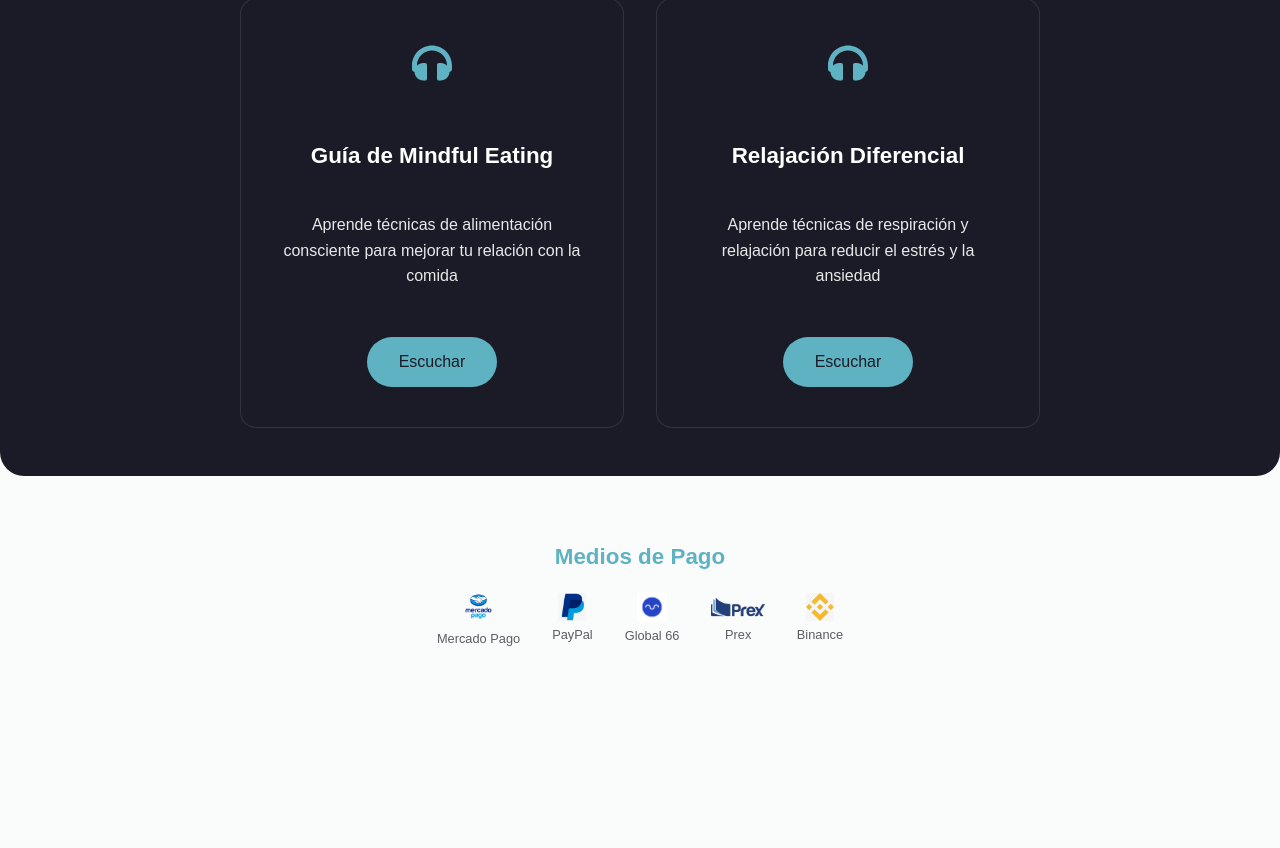
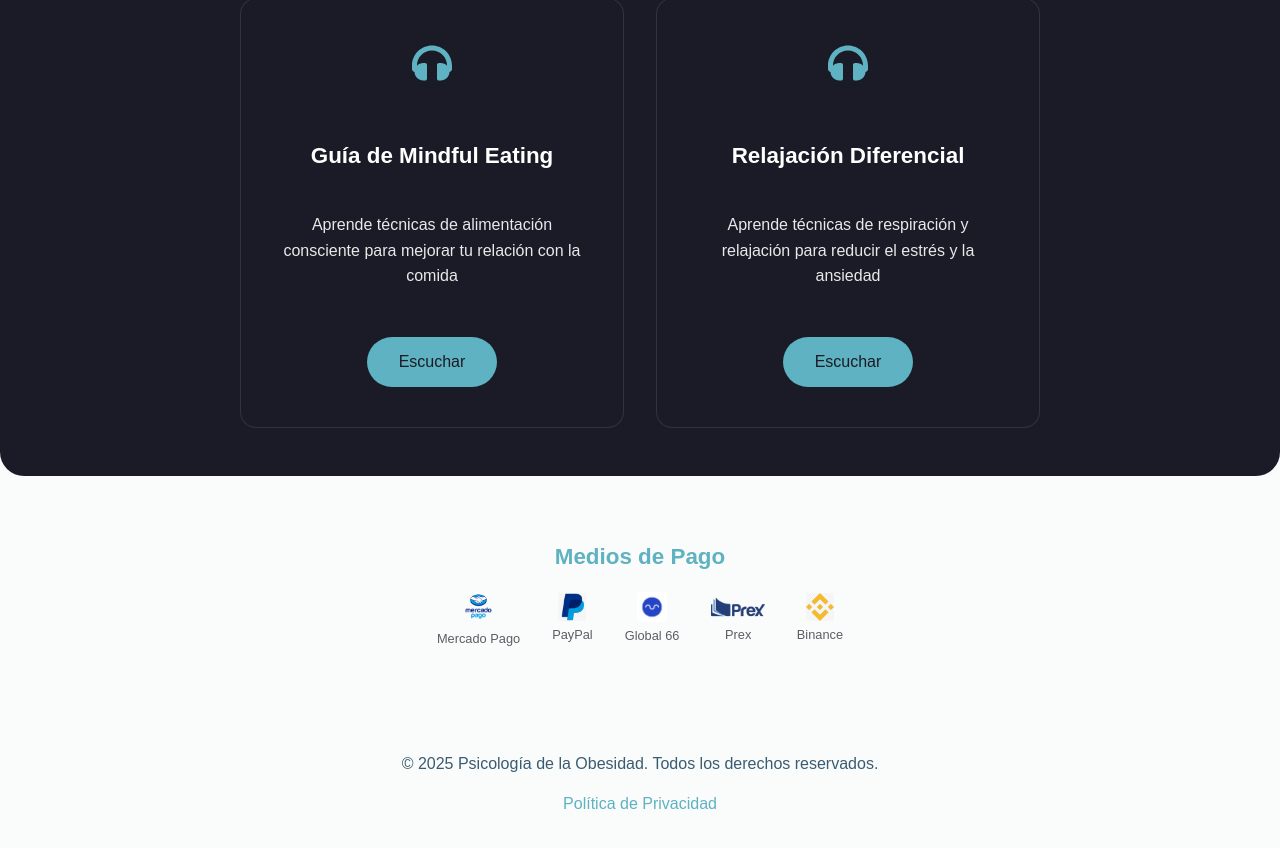
Before and after one commit to pabloenzenhofer/psicologiadelaobesidad, a React (Vite) app: page / in a window 1280 px wide. Shown: the part 5149-5997 px from the top of the page. Before the commit the page ends 5869 px from the top, so only its background shows below. Built offline with nearby package versions, Linux system fonts and the light colour scheme; a web font is replaced by a local one.

Commit message:
feat: agregar Footer a la página principal y enlazar política

```diff
--- a/src/App.tsx
+++ b/src/App.tsx
@@ -6,6 +6,7 @@ import Navbar from './components/Navbar'
 import Hero from './sections/Hero'
 import WhatsAppButton from './components/WhatsAppButton'
 import Analytics from './components/Analytics'
+import Footer from './components/Footer'
 import { Analytics as VercelAnalytics } from '@vercel/analytics/react'
 import { Helmet } from 'react-helmet'
 
@@ -59,6 +60,7 @@ function App() {
         <Resources />
         <PaymentMethods />
       </Suspense>
+      <Footer />
     </>
   )
 }
--- a/src/components/Footer.tsx
+++ b/src/components/Footer.tsx
@@ -1,18 +1,6 @@
 import ReactGA from 'react-ga4'
 
 const Footer = () => {
-  const getBaseUrl = () => {
-    if (typeof window !== 'undefined') {
-      // Si estamos en el dominio de GitHub Pages
-      if (window.location.hostname === 'pabloenzenhofer.github.io') {
-        return '/psicologiadelaobesidad'
-      }
-      // Si estamos en el dominio personalizado o localhost
-      return ''
-    }
-    return ''
-  }
-
   const handlePrivacyClick = () => {
     ReactGA.event({
       category: 'Navigation',
@@ -22,15 +10,16 @@ const Footer = () => {
   }
 
   return (
-    <footer className="footer">
+    <footer className="footer" style={{ padding: '2rem 0', textAlign: 'center', color: 'var(--celeste-apagada)' }}>
       <div className="footer-container">
         <div className="footer-content">
           <p>&copy; {new Date().getFullYear()} Psicología de la Obesidad. Todos los derechos reservados.</p>
-          <div className="footer-links">
+          <div className="footer-links" style={{ marginTop: '1rem' }}>
             <a
-              href={`${getBaseUrl()}/articulos/politica-privacidad.html`}
+              href="/politica-de-privacidad"
               onClick={handlePrivacyClick}
               className="footer-link"
+              style={{ color: 'var(--primary-color)', textDecoration: 'none' }}
             >
               Política de Privacidad
             </a>
```
